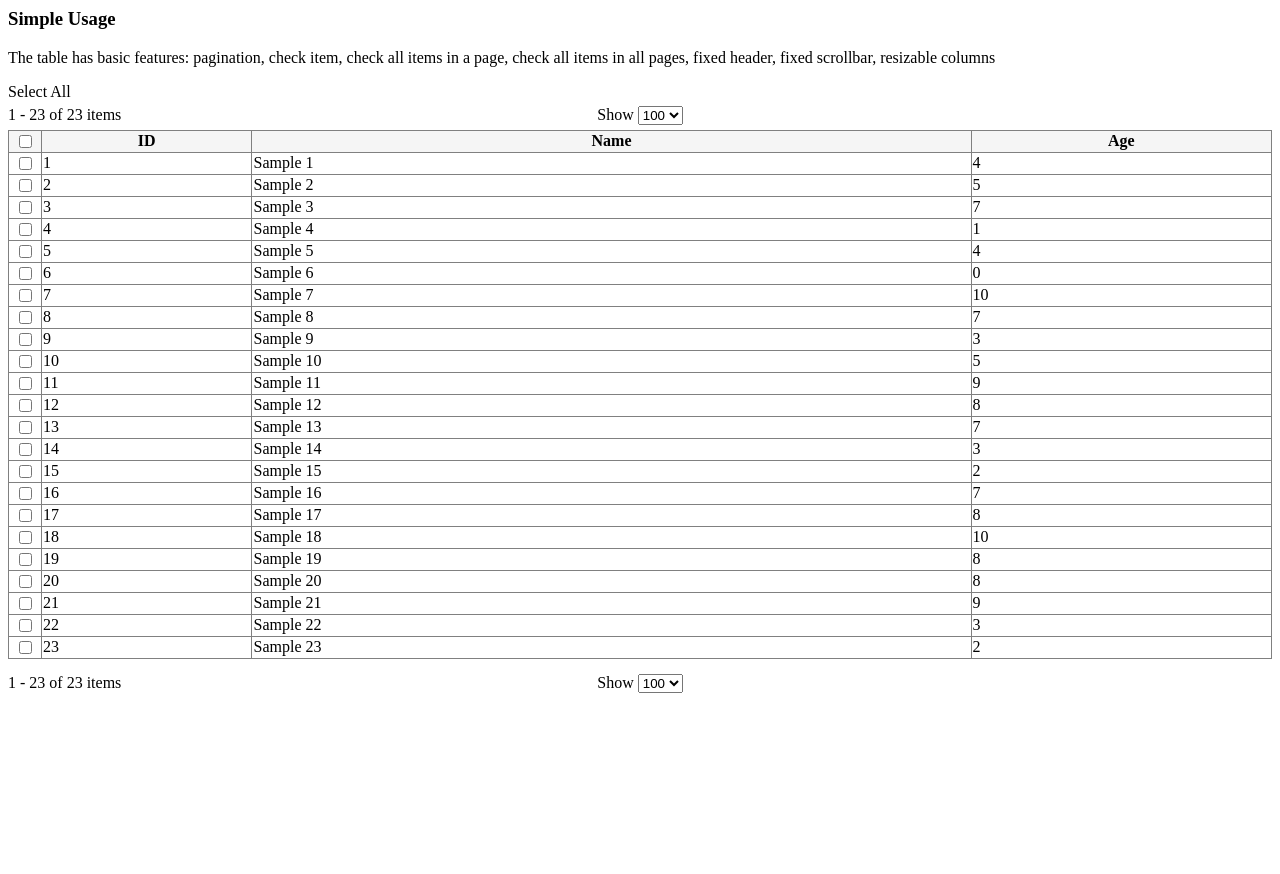
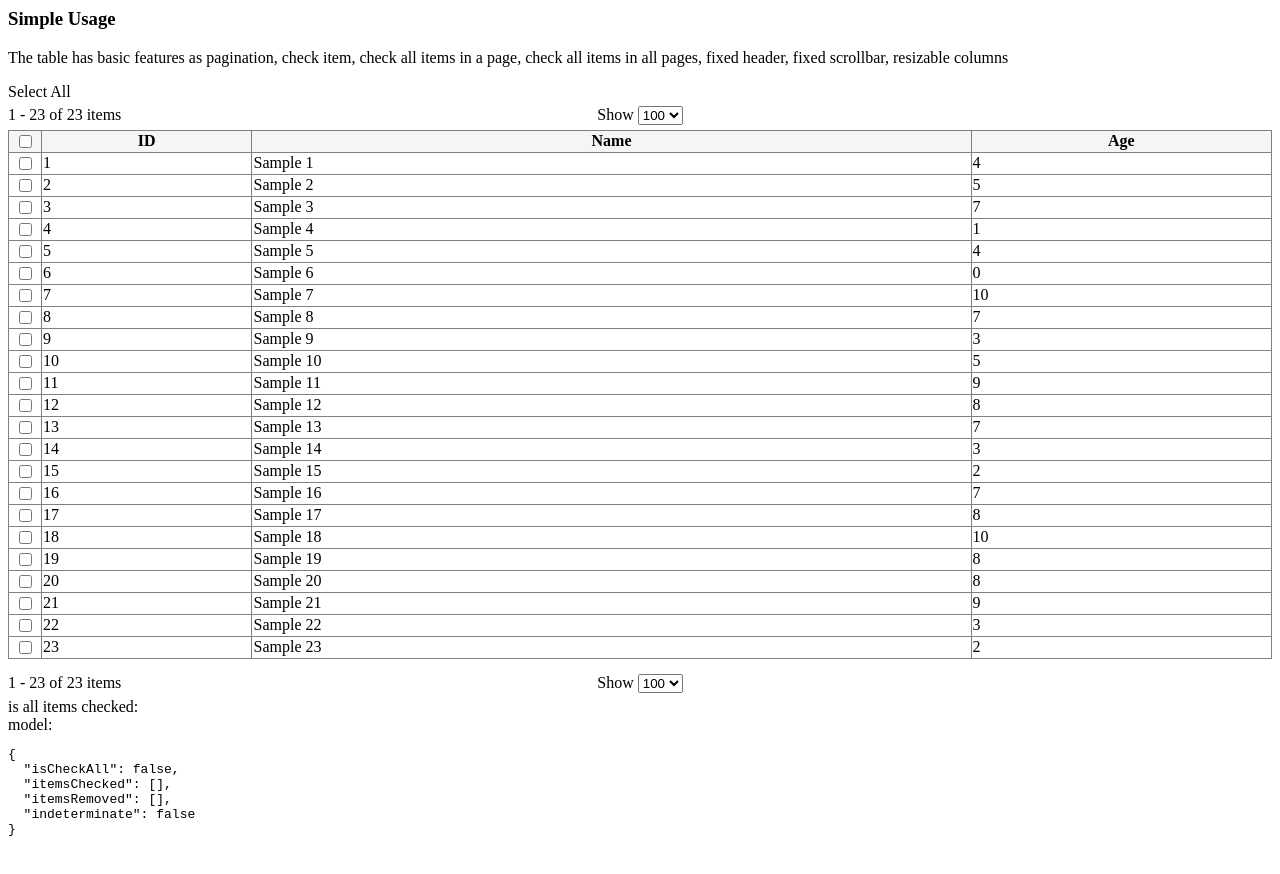
Before and after one commit to huymach91/hm-ngx-simple-table, an Angular app: page / in a window 1280 px wide. Shown: the top 874 px of the page. Built offline with nearby package versions, Linux system fonts and the light colour scheme.

Commit message:
1 file modified

```diff
--- a/src/app/app.component.html
+++ b/src/app/app.component.html
@@ -1,9 +1,10 @@
 <h3>Simple Usage</h3>
 <p>
-  The table has basic features: pagination, check item, check all items in a
+  The table has basic features as pagination, check item, check all items in a
   page, check all items in all pages, fixed header, fixed scrollbar, resizable
   columns
 </p>
+
 <ngx-simple-table
   [config]="simpleTableConfig"
   [data]="data"
@@ -14,4 +15,9 @@
   (onChangePaginator)="onChangePaginator($event)"
 >
 </ngx-simple-table>
+<div>is all items checked: {{ isAllItemsChecked }}</div>
+<div>
+  model:
+  <pre>{{ tableChecked | json }}</pre>
+</div>
 <div class="margin"></div>
```
